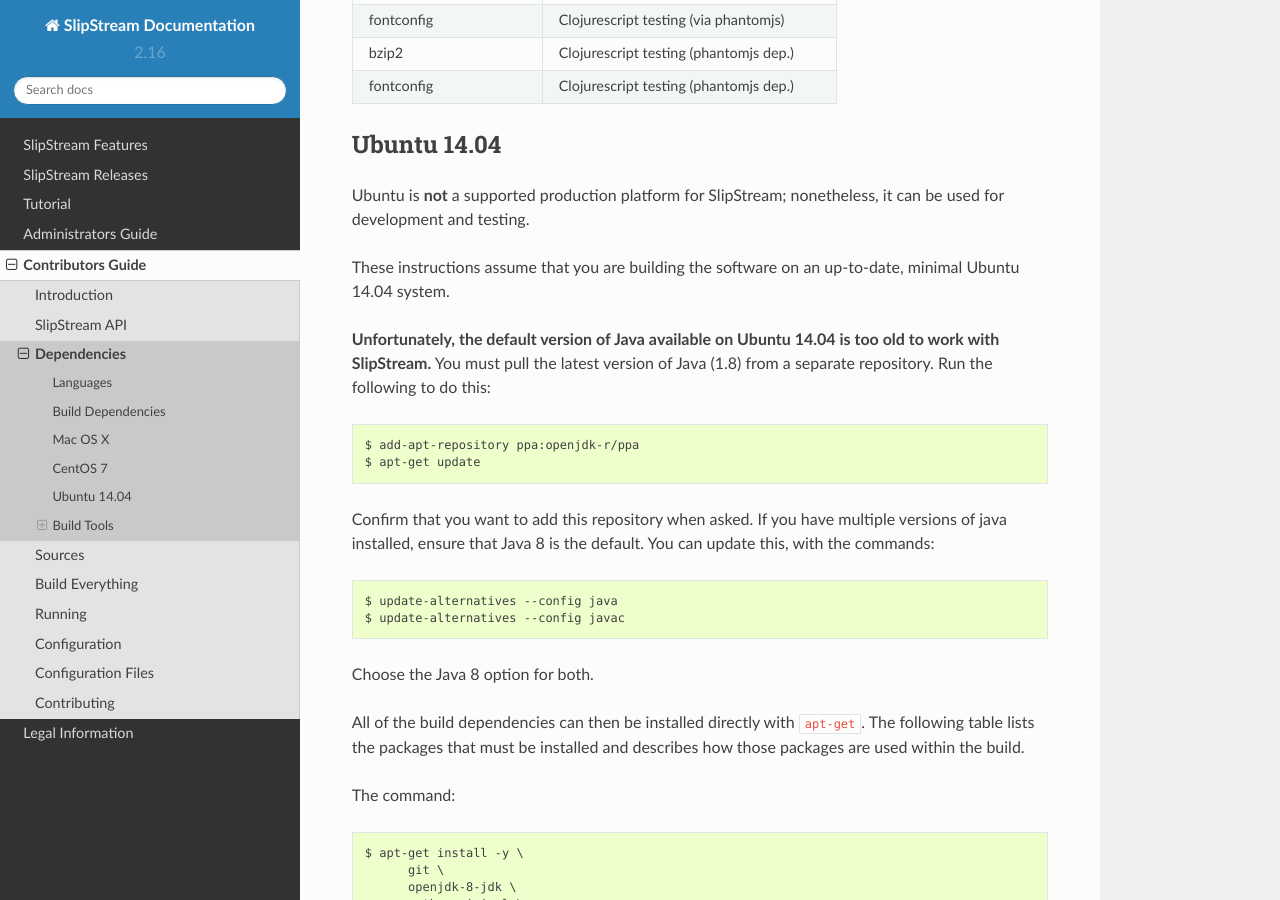
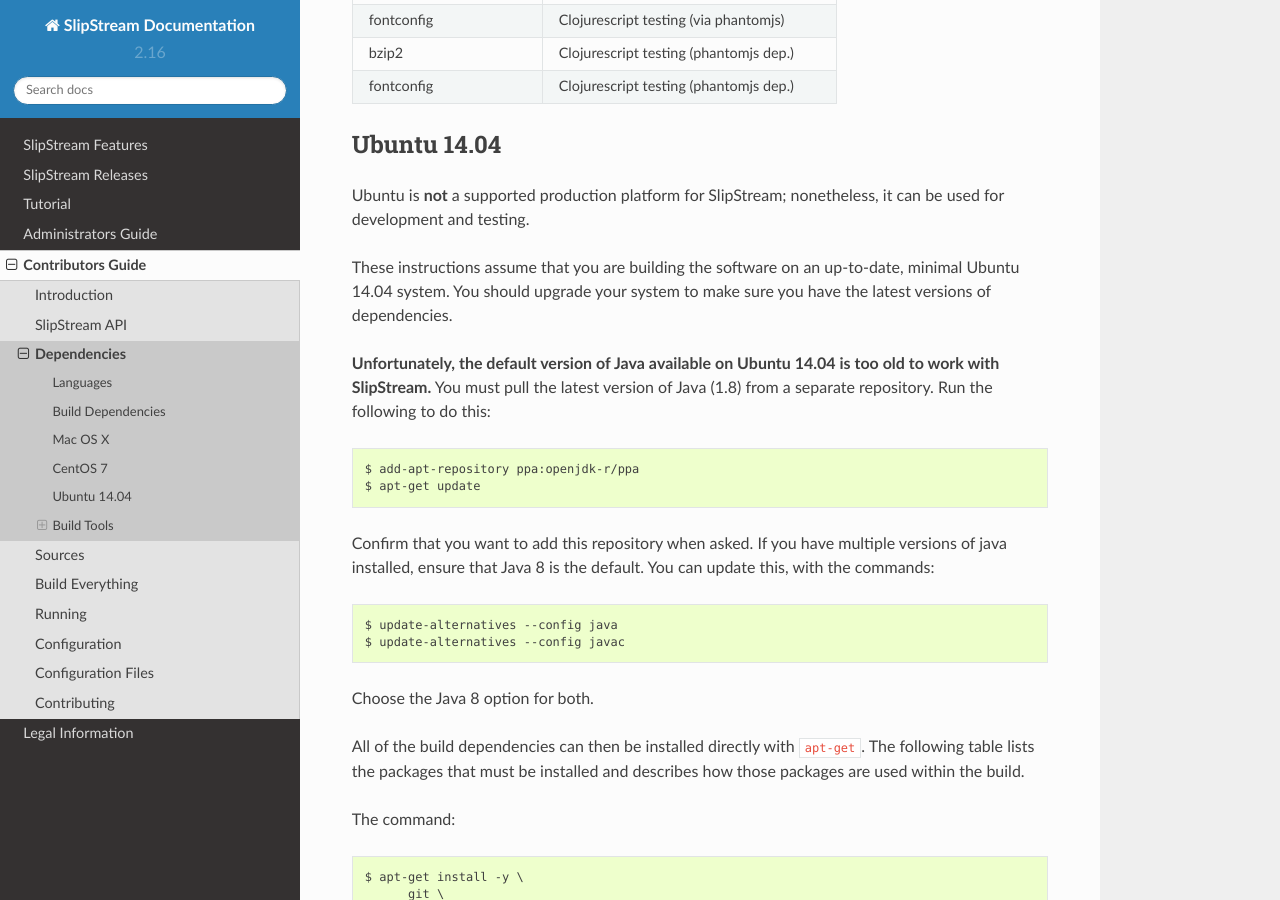
Before and after one commit to slipstream/SlipStreamDocumentation, a Sphinx documentation site: the page built from docs/developer_guide/dependencies.rst, in a window 1280 px wide and 900 px high, scrolled down 2501 px. Built offline with Sphinx 7.4.7 and the Read the Docs theme 2.0.0, drawn with Linux system fonts in a browser that asks for light colours; some of the changed text lies outside the part shown.

Commit message:
suggest upgrades of systems

```diff
--- a/docs/developer_guide/dependencies.rst
+++ b/docs/developer_guide/dependencies.rst
@@ -62,7 +62,8 @@
 supported.
 
 These instructions assume that you are building the software on an
-**up-to-date, minimal CentOS 7 system**.
+**up-to-date, minimal CentOS 7 system**.  You should upgrade your
+system to ensure you have the latest versions of dependencies.
 
 Several of the packages required for the build are not available in the
 core CentOS 7 distribution. You will need to configure your machine to
@@ -140,7 +141,8 @@
 nonetheless, it can be used for development and testing.
 
 These instructions assume that you are building the software on an
-up-to-date, minimal Ubuntu 14.04 system.
+up-to-date, minimal Ubuntu 14.04 system.  You should upgrade your
+system to make sure you have the latest versions of dependencies.
 
 **Unfortunately, the default version of Java available on Ubuntu 14.04
 is too old to work with SlipStream.** You must pull the latest version
```
